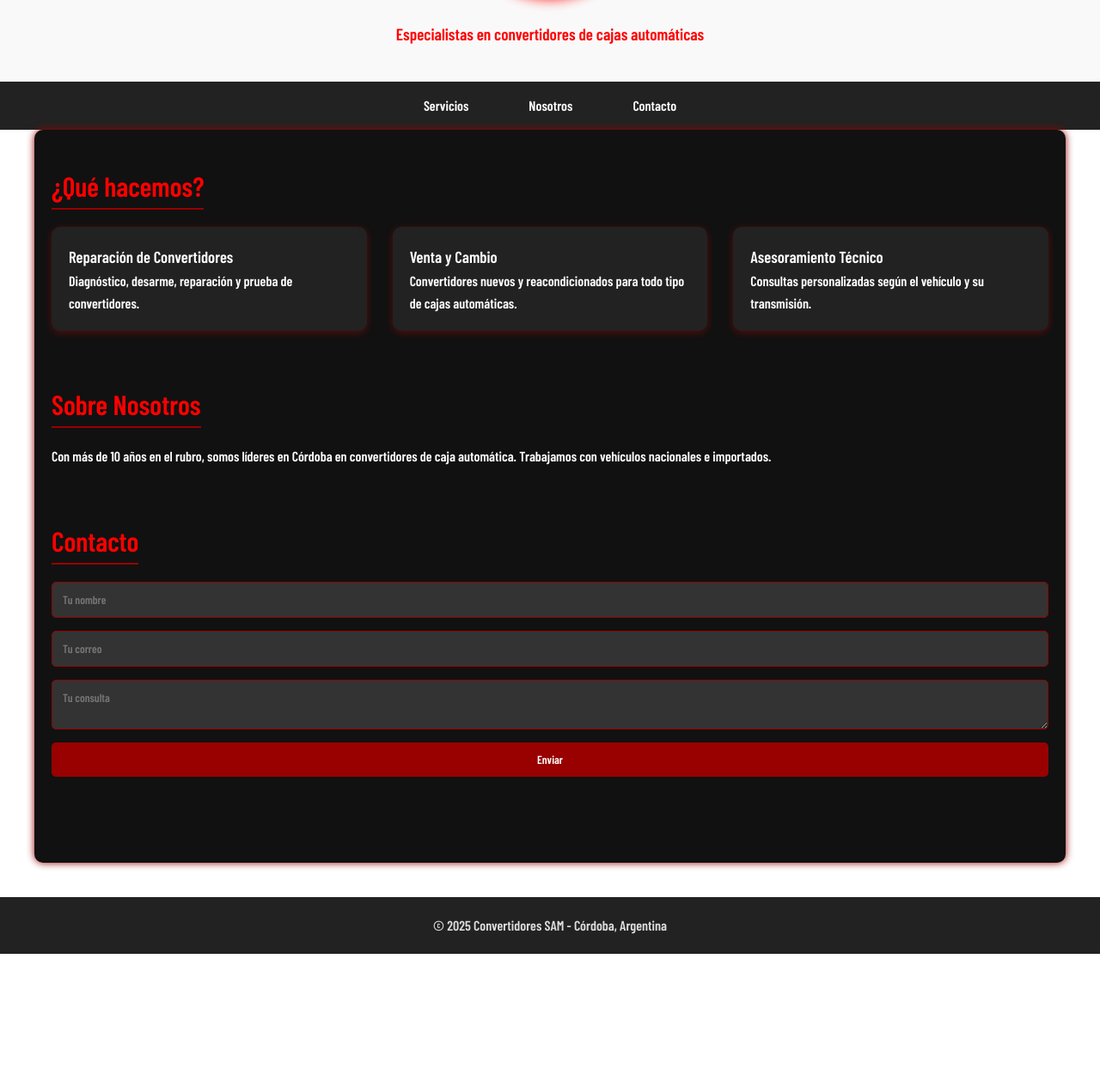
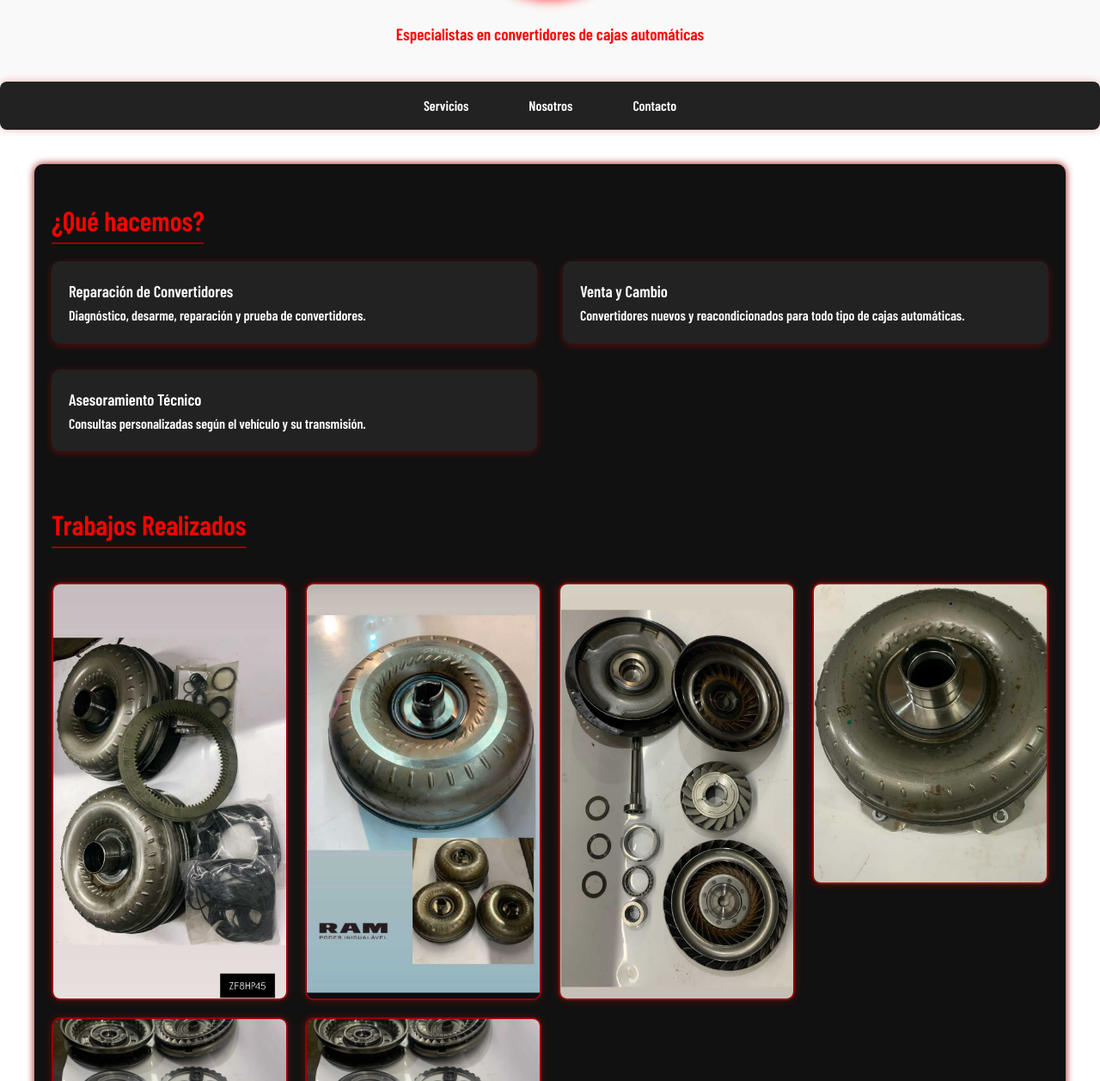
Before and after one commit to AgustinBianciotto/SAM, a plain HTML site: page index.html in a window 1280 px wide. Shown: the part 242-1500 px from the top of the page at 86% size. Before the commit the page ends 1352 px from the top, so only its background shows below. Drawn offline with nearby package versions, Linux system fonts and the light colour scheme.

Commit message:
Primera estructura

```diff
--- a/index.html
+++ b/index.html
@@ -48,6 +48,17 @@
         </div>
         </section>
 
+        <section id="galeria">
+            <h2>Trabajos Realizados</h2>
+            <div class="galeria">
+         <img src="assets/foto1.jpeg" alt="Convertidor 1">
+         <img src="assets/foto2.jpeg" alt="Convertidor 2">
+         <img src="assets/foto3.jpeg" alt="Convertidor 3">
+         <img src="assets/foto4.jpeg" alt="Convertidor 4">
+         <img src="assets/foto5.jpeg" alt="Convertidor 5">
+         <img src="assets/foto6.jpeg" alt="Convertidor 6">
+        </div>
+         </section>
         <section id="nosotros">
         <h2>Sobre Nosotros</h2>
         <p>Con más de 10 años en el rubro, somos líderes en Córdoba en convertidores de caja automática. Trabajamos con vehículos nacionales e importados.</p>
--- a/styles.css
+++ b/styles.css
@@ -30,13 +30,18 @@ header p {
 }
 
 nav {
-  background: #222; /* gris oscuro, casi negro */
+  background: #222;
+  max-width: 1300px;
+  margin: 0 auto 40px auto; /* centrado y con espacio abajo */
+  border-radius: 8px;
+  box-shadow: 0 0 10px rgba(255, 0, 0, 0.3);
 }
 
 nav ul {
   display: flex;
   justify-content: center;
   list-style: none;
+  padding: 0 20px;
 }
 
 nav ul li {
@@ -141,3 +146,48 @@ footer {
   border: 3px solid #900; /* borde rojo */
   box-shadow: 0 0 15px #ff0000; /* sombra roja brillante */
 }
+/* RESPONSIVE: 2 columnas en PC y 1 en móvil para las cards */
+.cards {
+  display: grid;
+  grid-template-columns: repeat(2, 1fr);
+  gap: 30px;
+}
+
+@media (max-width: 768px) {
+  .cards {
+    grid-template-columns: 1fr;
+  }
+}
+
+/* Estilo para la galería de imágenes */
+#galeria {
+  margin-top: 40px;
+}
+
+#galeria h2 {
+  color: #ff0000;
+  margin-bottom: 20px;
+  font-size: 2rem;
+  border-bottom: 2px solid #900;
+  display: inline-block;
+}
+
+.galeria {
+  display: grid;
+  grid-template-columns: repeat(auto-fit, minmax(250px, 1fr));
+  gap: 20px;
+  margin-top: 20px;
+}
+
+.galeria img {
+  width: 100%;
+  border-radius: 10px;
+  object-fit: cover;
+  border: 2px solid #900;
+  box-shadow: 0 0 10px rgba(255, 0, 0, 0.3);
+  transition: transform 0.3s ease;
+}
+
+.galeria img:hover {
+  transform: scale(1.05);
+}
```
Also changed, not shown: assets/foto1.jpeg (added), assets/foto2.jpeg (added), assets/foto3.jpeg (added), assets/foto4.jpeg (added), assets/foto5.jpeg (added), assets/foto6.jpeg (added).
